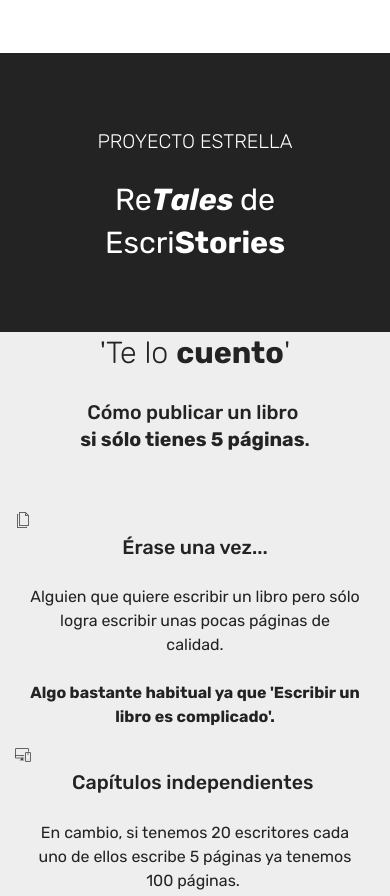
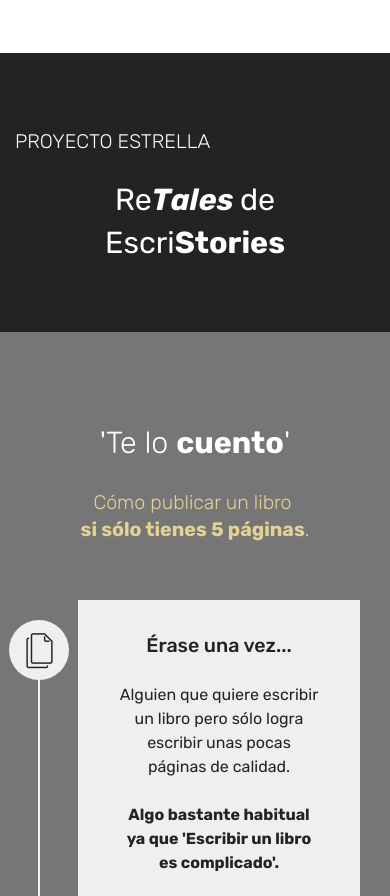
Before and after one commit to etheranoon/express-a-t, a plain HTML site: page index.html in a window 390 px wide. Shown: the part 5300-6196 px from the top of the page. Drawn offline with Linux system fonts and the light colour scheme; files whose address does not match are found by name.

Commit message:
Add files via upload

```diff
--- a/assets/mobirise/css/mbr-additional.css
+++ b/assets/mobirise/css/mbr-additional.css
@@ -832,6 +832,7 @@ section.lazy-placeholder:after {
 }
 .cid-sftjoBuPgD .mbr-section-subtitle {
   color: #ffffff;
+  text-align: left;
 }
 .cid-sftjoBuPgD .btn {
   margin: 0 0 .5rem 0;
@@ -839,33 +840,26 @@ section.lazy-placeholder:after {
 .cid-sftjoBuPgD H2 {
   color: #ffffff;
 }
-.cid-sftk1OQS59 {
+.cid-sfttXSAYHX {
   padding-top: 90px;
-  padding-bottom: 15px;
+  padding-bottom: 90px;
   background-color: #767676;
 }
-.cid-sftk1OQS59 .mbr-section-subtitle {
-  color: #ffffff;
+.cid-sfttXSAYHX .mbr-section-subtitle {
+  color: #e4d295;
   text-align: center;
   font-weight: 300;
 }
-.cid-sftk1OQS59 .timeline-text-content {
+.cid-sfttXSAYHX .timeline-text-content {
   padding: 2rem 2.5rem;
-  background: #ffffff;
-  margin-left: 2rem;
+  background: #efefef;
+  margin-right: 2rem;
+  transition: all .4s;
 }
-.cid-sftk1OQS59 .timeline-text-content p {
+.cid-sfttXSAYHX .timeline-text-content p {
   margin-bottom: 0;
 }
-.cid-sftk1OQS59 .time-line-date-content {
-  margin-right: 2rem;
-}
-.cid-sftk1OQS59 .time-line-date-content p {
-  padding: 2rem 2.5rem;
-  background: #ffffff;
-  float: right;
-}
-.cid-sftk1OQS59 .timeline-element {
+.cid-sfttXSAYHX .timeline-element {
   margin-bottom: 50px;
   position: relative;
   word-wrap: break-word;
@@ -874,84 +868,69 @@ section.lazy-placeholder:after {
   flex-direction: row;
   -webkit-flex-direction: row;
 }
-.cid-sftk1OQS59 .timeline-element:hover .mbr-timeline-date {
+.cid-sfttXSAYHX .timeline-element:hover .timeline-text-content {
   box-shadow: 0 7px 20px 0px rgba(0, 0, 0, 0.08);
   transition: all .4s;
 }
-.cid-sftk1OQS59 .timeline-element:hover .timeline-text-content {
-  box-shadow: 0 7px 20px 0px rgba(0, 0, 0, 0.08);
-  transition: all .4s;
-}
-.cid-sftk1OQS59 .mbr-timeline-date,
-.cid-sftk1OQS59 .timeline-text-content {
-  transition: all .4s;
-}
-.cid-sftk1OQS59 .reverse {
+.cid-sfttXSAYHX .reverse {
   flex-direction: row-reverse;
   -webkit-flex-direction: row-reverse;
 }
-.cid-sftk1OQS59 .reverse .timeline-text-content {
-  margin-right: 2rem;
-  margin-left: 0;
+.cid-sfttXSAYHX .reverse .timeline-text-content {
+  margin-left: 2rem;
+  margin-right: 0;
 }
-.cid-sftk1OQS59 .reverse .time-line-date-content {
-  margin-left: 2rem;
-  margin-right: 0rem;
-}
-.cid-sftk1OQS59 .reverse .time-line-date-content p {
-  float: left;
-}
-.cid-sftk1OQS59 .iconBackground {
+.cid-sfttXSAYHX .iconsBackground {
   position: absolute;
   left: 50%;
-  width: 20px;
-  height: 20px;
+  width: 60px;
+  height: 60px;
   line-height: 30px;
   text-align: center;
   border-radius: 50%;
-  font-size: 30px;
   display: inline-block;
-  background-color: #ffffff;
+  background-color: #efefef;
   top: 20px;
-  margin-left: -10px;
+  margin-left: -30px;
 }
-.cid-sftk1OQS59 .separline:before {
+.cid-sfttXSAYHX .mbr-iconfont {
+  position: absolute;
+  text-align: center;
+  font-size: 35px;
+  display: inline-block;
+  z-index: 3;
+  top: 13px;
+  left: 13px;
+}
+.cid-sfttXSAYHX .separline:before {
   top: 20px;
   bottom: 0;
   position: absolute;
   content: "";
   width: 2px;
-  background-color: #ffffff;
+  background-color: #efefef;
   left: calc(50% - 1px);
   height: calc(100% + 4rem);
 }
 @media (max-width: 768px) {
-  .cid-sftk1OQS59 .iconBackground {
-    left: 0 !important;
+  .cid-sfttXSAYHX .iconsBackground {
+    left: 1.5rem;
   }
-  .cid-sftk1OQS59 .separline:before {
-    left: 0!important;
+  .cid-sfttXSAYHX .separline:before {
+    left: calc(1.5rem - 1px);
   }
-  .cid-sftk1OQS59 .timeline-text-content {
-    margin-left: 0 !important;
-  }
-  .cid-sftk1OQS59 .time-line-date-content {
+  .cid-sfttXSAYHX .timeline-text-content {
+    margin-left: 3rem !important;
     margin-right: 0 !important;
   }
-  .cid-sftk1OQS59 .time-line-date-content p {
-    float: left !important;
-  }
-  .cid-sftk1OQS59 .reverse .time-line-date-content {
-    margin-left: 0 !important;
-  }
-  .cid-sftk1OQS59 .reverse .timeline-text-content {
+  .cid-sfttXSAYHX .reverse .timeline-text-content {
     margin-right: 0 !important;
   }
 }
-.cid-sftk1OQS59 .reverseTimeline {
+.cid-sfttXSAYHX .reverseTimeline {
   display: flex;
   flex-direction: column-reverse;
 }
-.cid-sftk1OQS59 .mbr-section-title {
+.cid-sfttXSAYHX .mbr-section-title {
   color: #ffffff;
 }
```
